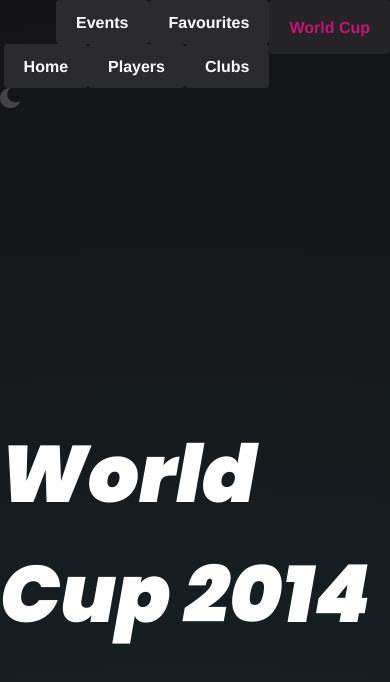
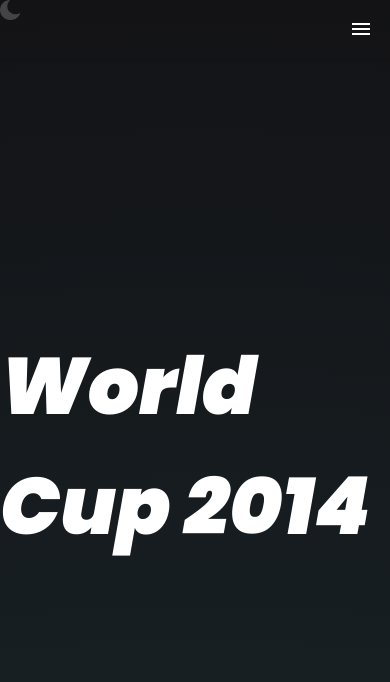
Before and after one commit to Hamza2702/JavaSite, a plain HTML site: page worldcup.html in a window 390 px wide. Shown: the top 682 px of the page. Drawn offline with Linux system fonts and the light colour scheme.

Commit message:
Update worldcup.html

```diff
--- a/worldcup.html
+++ b/worldcup.html
@@ -13,7 +13,13 @@
 
 </head>
 <body>
-    <nav id="navBar"></nav> <!-- Nav Bar -->
+    <header class="header"> <!-- Nav bar Hamburger Menu -->
+        <input class="menu-btn" type="checkbox" id="menu-btn" />
+        <label class="menu-icon" for="menu-btn"><span class="navicon"></span></label>
+        <ul class="menu">
+          <nav id="navBar"></nav>
+        </ul>
+      </header>
     <div>
         <img src="images/moon.png" style="width:5%" usemap="#moonmap">
         <map name="#moonmap">
```
